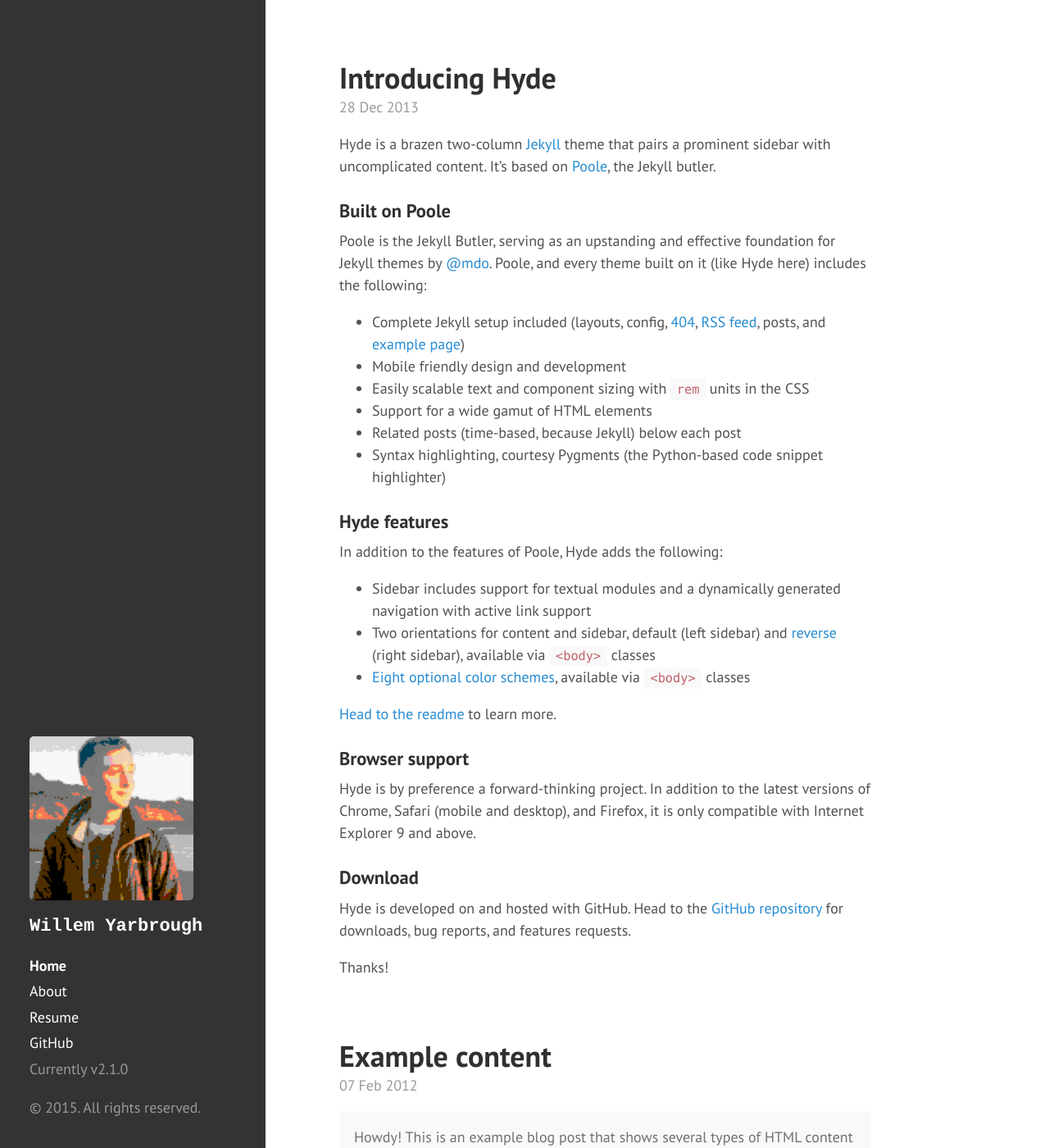
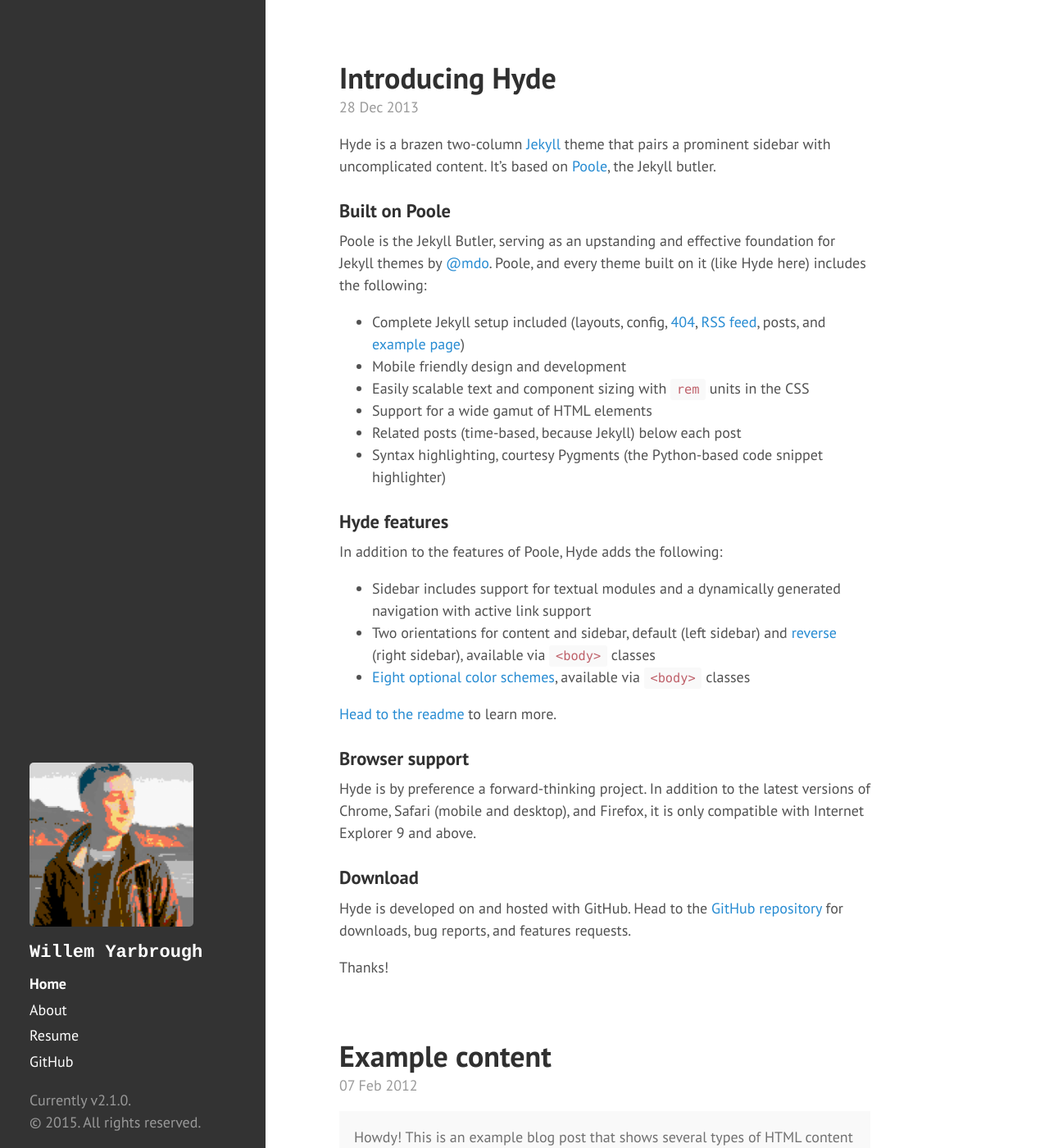
Before and after one commit to yarbroughw/yarbroughw.github.io, a Jekyll site: the page built from index.html, in a window 1280 px wide and 1400 px high. Shown: the whole window at 82% size. Built offline with Jekyll 4.4.1, drawn with Linux system fonts in a browser that asks for light colours; Markdown is read by kramdown in place of the engine named in the settings; the list of posts is cut into pages by our own code.

Commit message:
moved version text together with copyright

```diff
--- a/_includes/sidebar.html
+++ b/_includes/sidebar.html
@@ -29,9 +29,9 @@
 
       <a class="sidebar-nav-item" href="{{ site.github.repo }}/resume.pdf">Resume</a>
       <a class="sidebar-nav-item" href="http://github.com/yarbroughw">GitHub</a>
-      <span class="sidebar-nav-item">Currently v{{ site.version }}</span>
     </nav>
 
+    <p>Currently v{{ site.version }}.</p>
     <p>&copy; {{ site.time | date: '%Y' }}. All rights reserved.</p>
   </div>
 </div>
--- a/public/css/hyde.css
+++ b/public/css/hyde.css
@@ -82,6 +82,12 @@ html {
 .sidebar a {
   color: #fff;
 }
+
+/* Sidebar links */
+.sidebar p {
+    margin-bottom: 0;
+}
+
 
 /* About section */
 .sidebar-about h1 {
```
